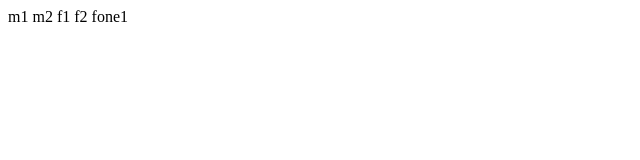
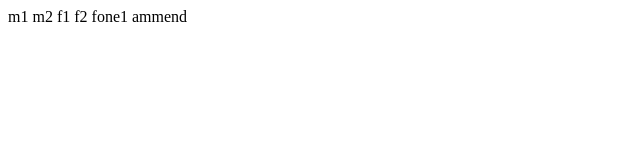
Before and after one commit to bagratzakaryan/git-app, a plain HTML site: page index.html in a window 1280 px wide. Shown: the full height of the page, 0-640 px from the left. Drawn offline with Linux system fonts and the light colour scheme.

Commit message:
lets forgot file

```diff
--- a/index.html
+++ b/index.html
@@ -8,6 +8,6 @@
     <link rel="stylesheet" href="style.css" />
   </head>
   <body>
-    m1 m2 f1 f2 fone1
+    m1 m2 f1 f2 fone1 ammend
   </body>
 </html>
```
